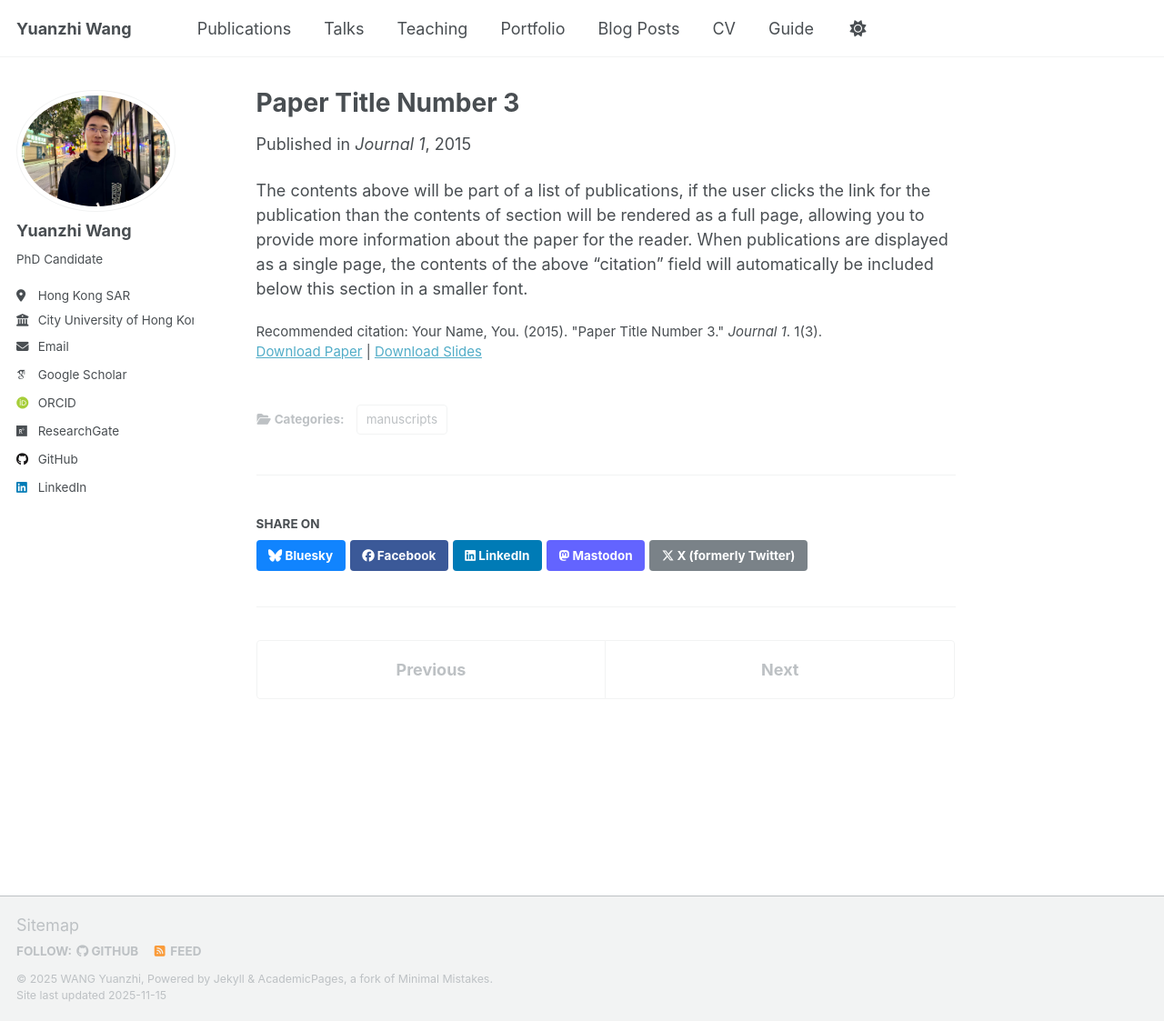
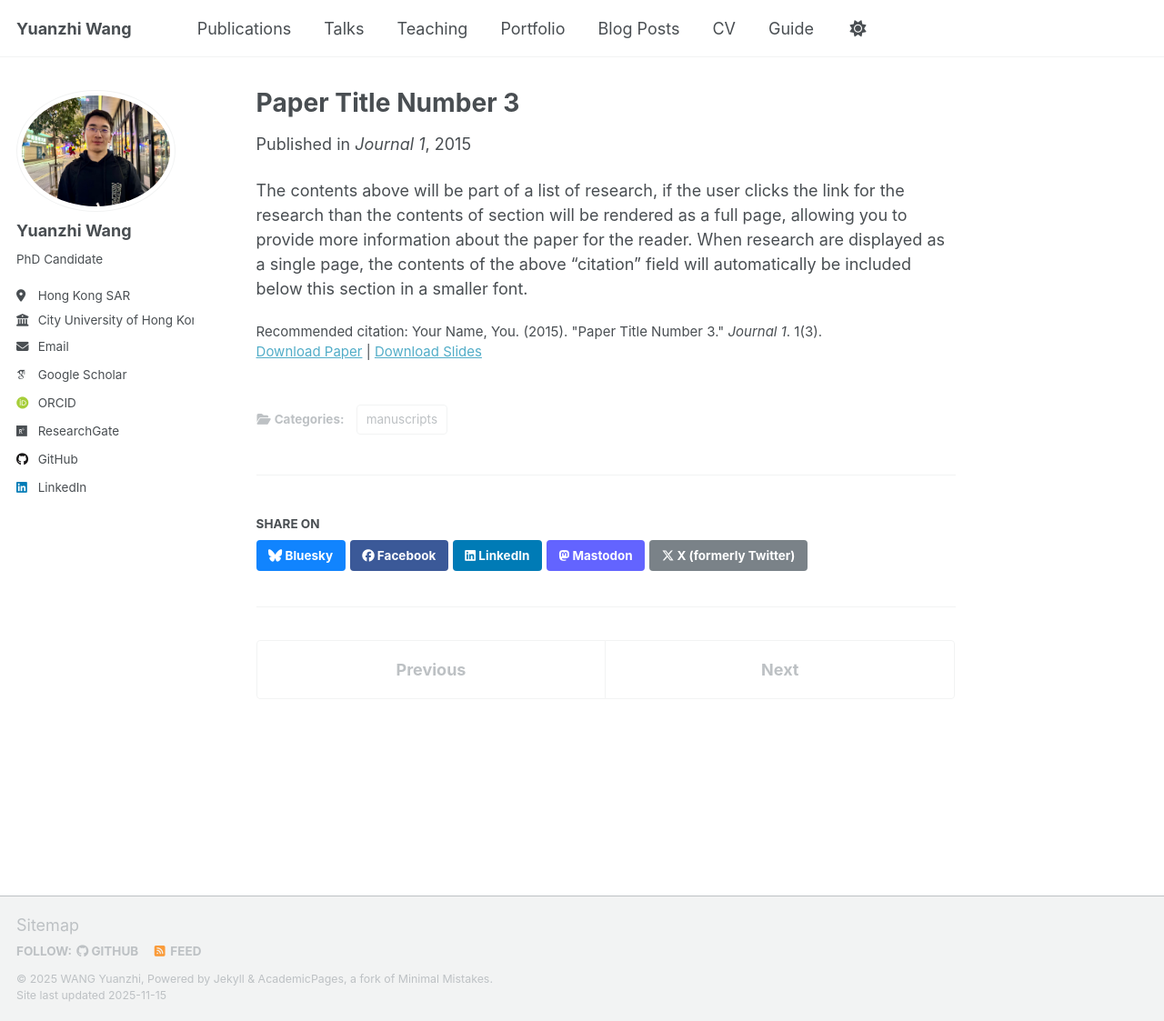
Before and after one commit to yuanzwang5/yuanzwang5.github.io, a Jekyll site: the page built from _research/2015-10-01-paper-title-number-3.md, in a window 1280 px wide and 1123 px high. Shown: the whole window at 91% size. Built offline with Jekyll 4.4.1, drawn with Linux system fonts in a browser that asks for light colours; some web fonts are replaced; a script that is not in the unit is left out.

Commit message:
update research paper

```diff
--- a/_research/2015-10-01-paper-title-number-3.md
+++ b/_research/2015-10-01-paper-title-number-3.md
@@ -1,8 +1,8 @@
 ---
 title: "Paper Title Number 3"
-collection: publications
+collection: research
 category: manuscripts
-permalink: /publication/2015-10-01-paper-title-number-3
+permalink: /research/2015-10-01-paper-title-number-3
 excerpt: 'This paper is about the number 3. The number 4 is left for future work.'
 date: 2015-10-01
 venue: 'Journal 1'
@@ -11,4 +11,4 @@
 citation: 'Your Name, You. (2015). &quot;Paper Title Number 3.&quot; <i>Journal 1</i>. 1(3).'
 ---
 
-The contents above will be part of a list of publications, if the user clicks the link for the publication than the contents of section will be rendered as a full page, allowing you to provide more information about the paper for the reader. When publications are displayed as a single page, the contents of the above "citation" field will automatically be included below this section in a smaller font.
+The contents above will be part of a list of research, if the user clicks the link for the research than the contents of section will be rendered as a full page, allowing you to provide more information about the paper for the reader. When research are displayed as a single page, the contents of the above "citation" field will automatically be included below this section in a smaller font.
```
Also changed, not shown: _research/2009-10-01-paper-title-number-1.md (deleted, +0 -14 lines), _research/2010-10-01-paper-title-number-2.md (+3 -3 lines), _research/paper1_mosaics.md (added, +14 -0 lines).
